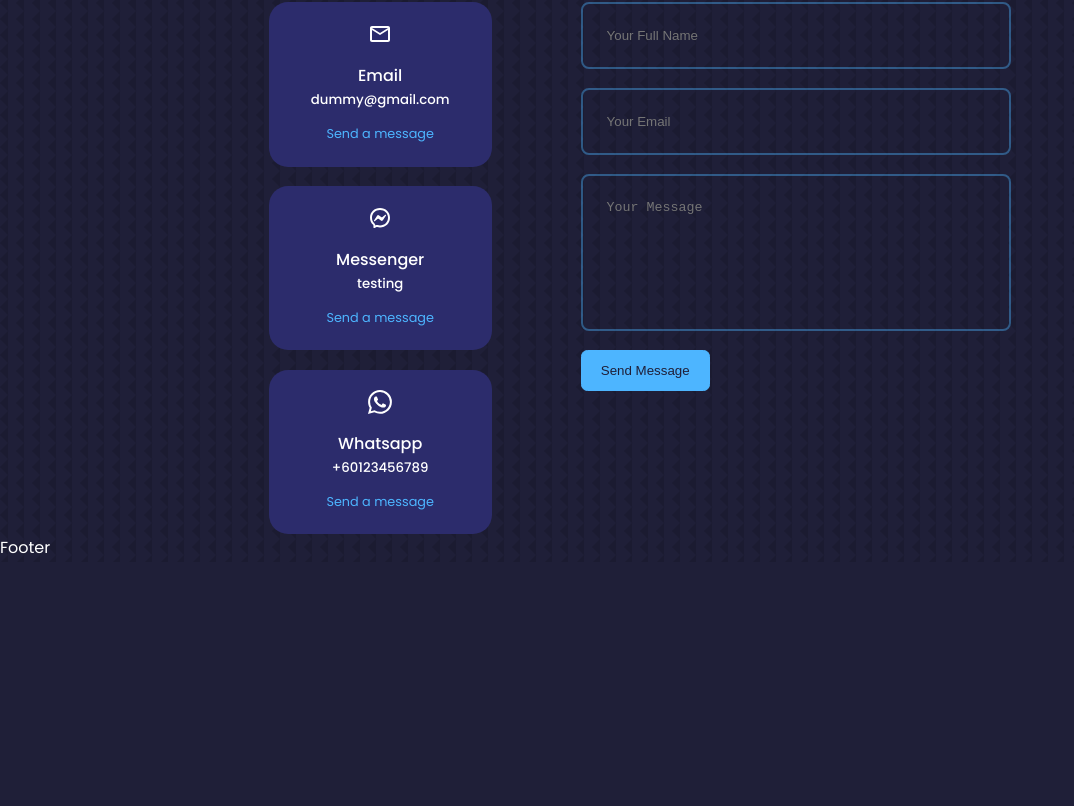
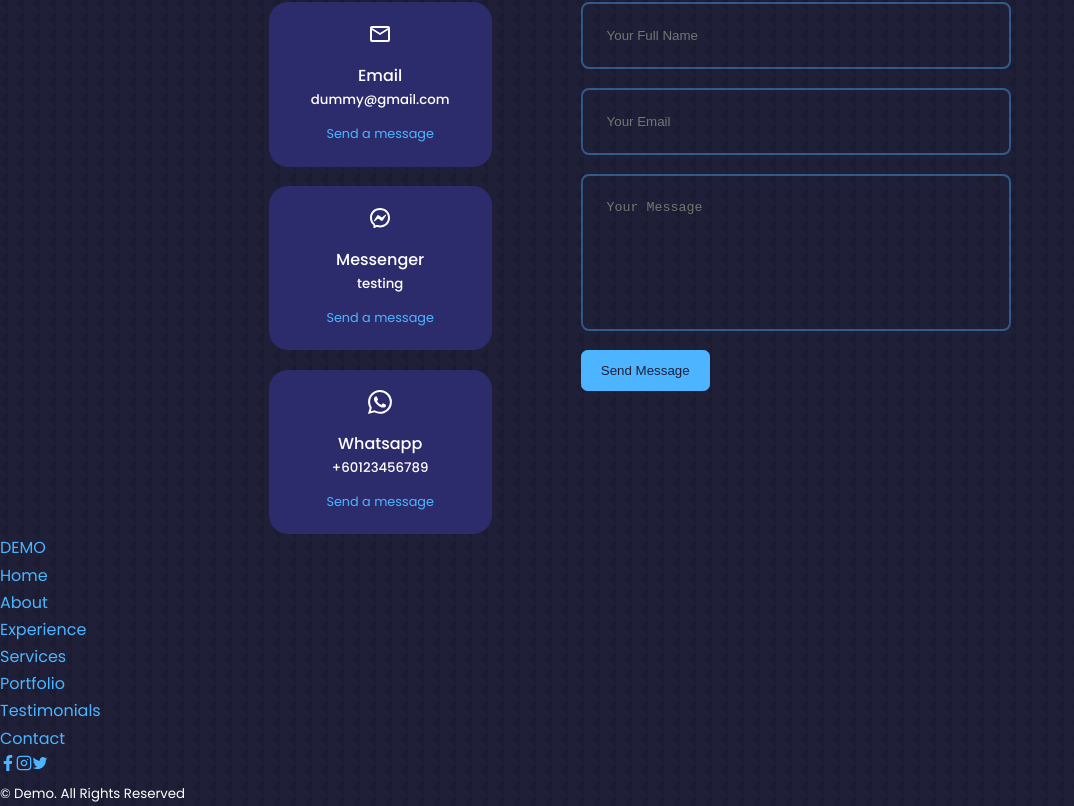
Before and after one commit to jasonkartz7/Wedding-App, a React (Create React App) app: page / in a window 1280 px wide. Shown: the part 4805-5611 px from the top of the page, without its empty margins (0-1074 px from the left). Before the commit the page ends 5367 px from the top, so only its background shows below. Built offline with nearby package versions, Linux system fonts and the light colour scheme.

Commit message:
footerJSX

```diff
--- a/src/components/footer/Footer.jsx
+++ b/src/components/footer/Footer.jsx
@@ -1,9 +1,35 @@
 import React from 'react'
 import '../footer/footer.css'
+import {FaFacebookF} from 'react-icons/fa'
+import {FiInstagram} from 'react-icons/fi'
+import {IoLogoTwitter} from 'react-icons/io'
 
 const Footer = () => {
   return (
-    <div>Footer</div>
+    <footer>
+      <a href="#" className='footer_logo'>DEMO</a>
+
+    <ul className="permalinks">
+      <li><a href="#">Home</a></li>
+      <li><a href="#about">About</a></li>
+      <li><a href="#experience">Experience</a></li>
+      <li><a href="#services">Services</a></li>
+      <li><a href="#portfolio">Portfolio</a></li>
+      <li><a href="#testimonials">Testimonials</a></li>
+      <li><a href="#contact">Contact</a></li>
+    </ul>
+
+    <div className="footer_socials">
+      <a href="https://facebook.com"><FaFacebookF /></a>
+      <a href="https://instagram.com"><FiInstagram /></a>
+      <a href="https://twitter.com"><IoLogoTwitter /></a>
+    </div>
+
+    <div className="footer_copyright">
+      <small>&copy; Demo. All Rights Reserved</small>
+    </div>
+    </footer>
+
   )
 }
 
```
